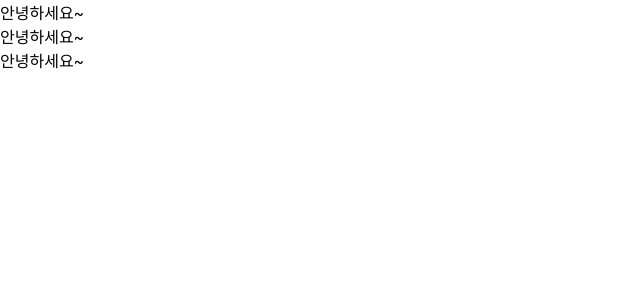
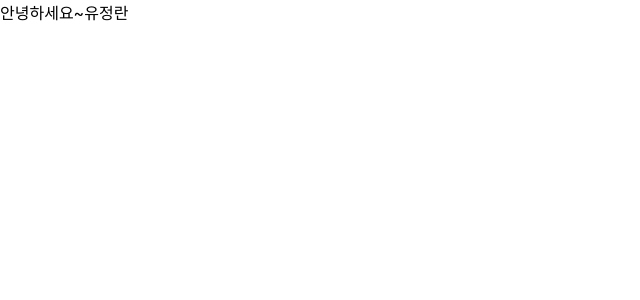
Before and after one commit to youjeonghan/React_Study, a React (Create React App) app in the folder begin-react/: page / in a window 1280 px wide. Shown: the top 300 px of the page, without its empty margins (0-640 px from the left). Built offline with nearby package versions, Linux system fonts and the light colour scheme.

Commit message:
5. props 를 통해 컴포넌트에게 값 전달하기

```diff
--- a/begin-react/src/App.js
+++ b/begin-react/src/App.js
@@ -2,13 +2,9 @@ import React from 'react';
 import Hello from './Hello';
 
 function App() {
-  return (
-   <div>
-       <Hello />
-       <Hello />
-       <Hello />
-   </div>
-  );
+    return (
+        <Hello name="유정란" />
+    );
 }
 
 export default App;
--- a/begin-react/src/Hello.js
+++ b/begin-react/src/Hello.js
@@ -1,6 +1,6 @@
 import React from 'react';
 
-function Hello(){
-    return <div>안녕하세요~</div>
+function Hello(props){
+    return <div>안녕하세요~{props.name}</div>
 }
 export default Hello;
```
